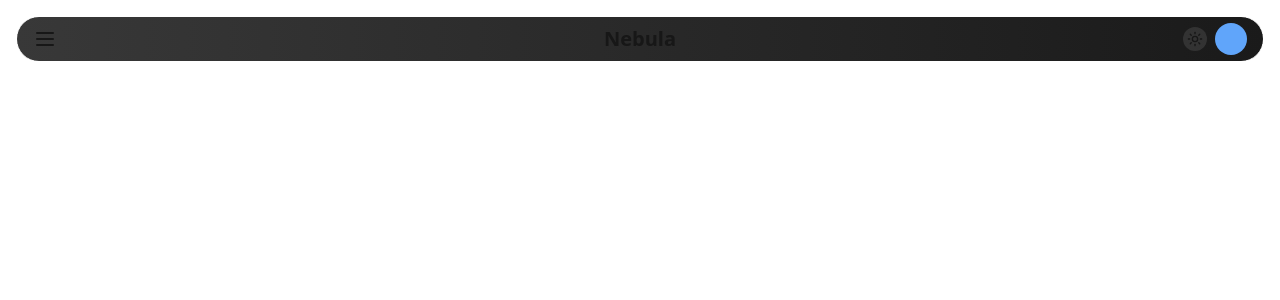
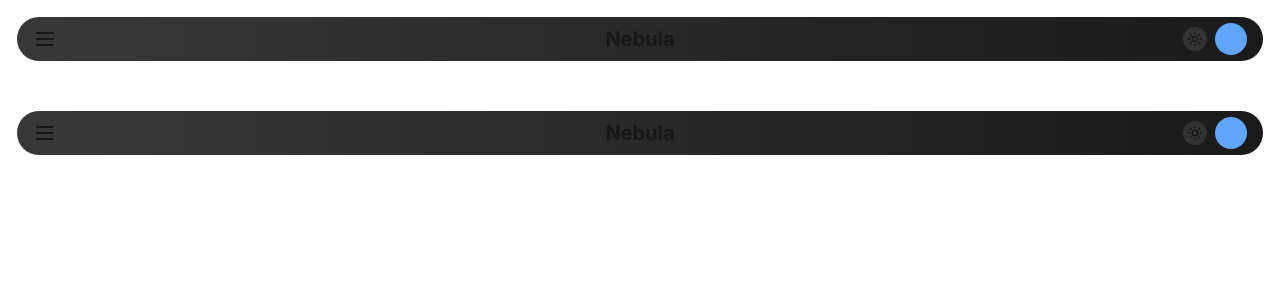
Before and after one commit to Cauamattosprj/nebula-frontend, a Next.js app: page / in a window 1280 px wide. Shown: the top 300 px of the page. Built offline with nearby package versions, Linux system fonts and the light colour scheme.

Commit message:
feat: Added Inter font and navbar on the layout

```diff
--- a/app/layout.tsx
+++ b/app/layout.tsx
@@ -1,15 +1,10 @@
 import type { Metadata } from "next";
-import { Geist, Geist_Mono } from "next/font/google";
+import { Inter } from "next/font/google";
 import "./globals.css";
+import Navbar from "@/components/navbar";
 
-const geistSans = Geist({
-    variable: "--font-geist-sans",
-    subsets: ["latin"],
-});
-
-const geistMono = Geist_Mono({
-    variable: "--font-geist-mono",
-    subsets: ["latin"],
+const inter = Inter({
+    subsets: ["latin"]
 });
 
 export const metadata: Metadata = {
@@ -23,10 +18,11 @@
     children: React.ReactNode;
 }>) {
     return (
-        <html lang="en">
-            <body
-                className={`${geistSans.variable} ${geistMono.variable} antialiased py-4 px-4`}
-            >
+        <html lang="pt-br">
+            <body className={`${inter.className} antialiased py-4 px-4`}>
+                <nav className="mb-12">
+                    <Navbar />
+                </nav>
                 {children}
             </body>
         </html>
```
